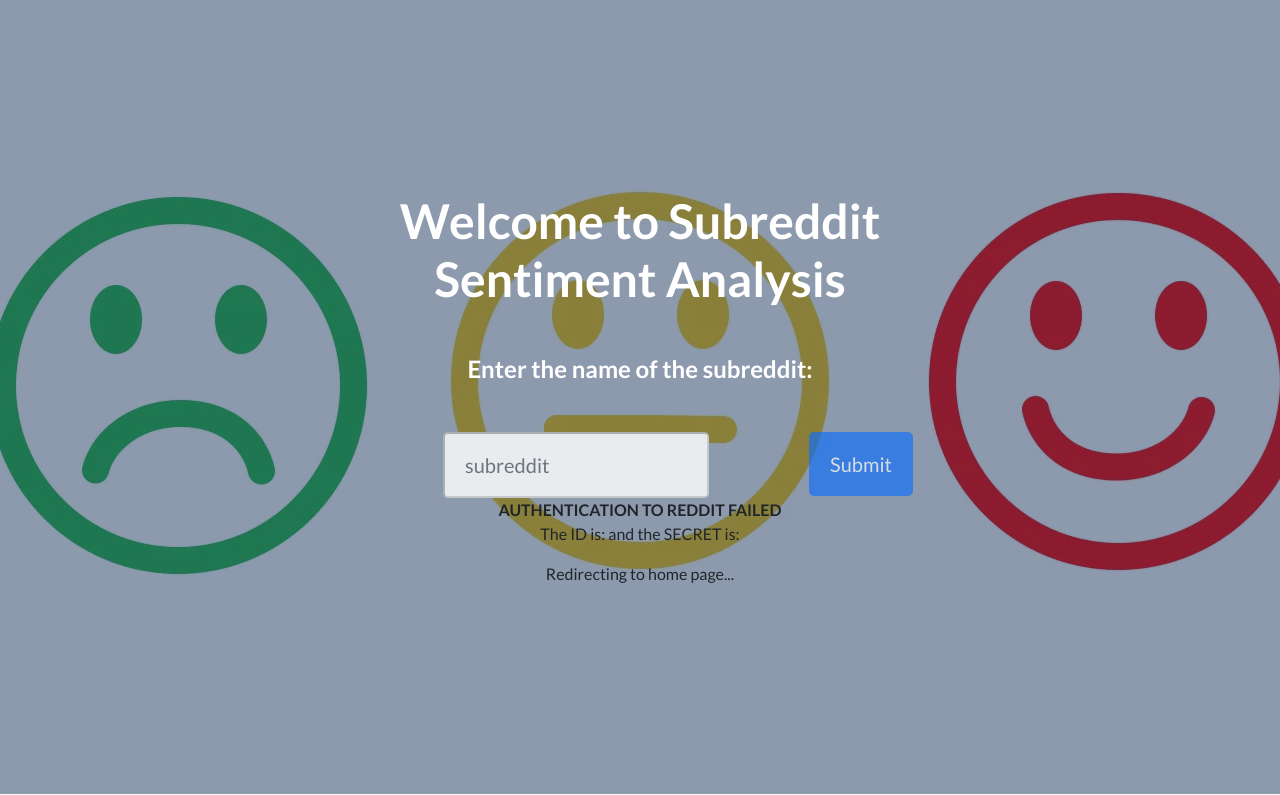
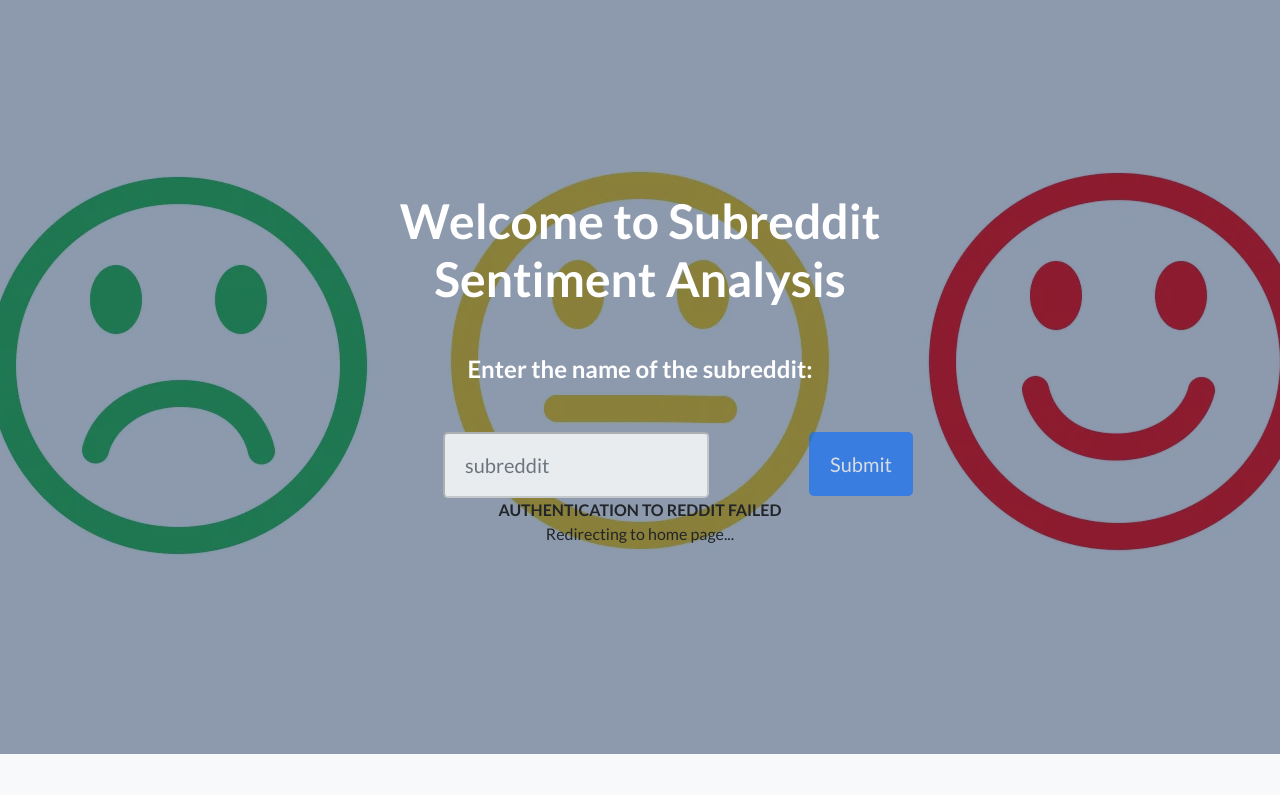
Before and after one commit to jamsep/Subreddit-Sentiment-Analysis-Flask-Web-App, a Flask app: page /authentication-failed/ in a window 1280 px wide. Shown: the part 56-851 px from the top of the page. Run offline with Flask 2, Linux system fonts and the light colour scheme; some libraries are stand-ins or nearby versions.

Commit message:
Fixed bugs

```diff
--- a/app.py
+++ b/app.py
@@ -11,10 +11,6 @@
 
 report_list = []
 subreddit_name = ''
-ID = ''
-SECRET = ''
-
-
 
 @app.route('/', methods=['GET', 'POST'])
 def index():
@@ -41,11 +37,6 @@
         if subreddit_report == None:
             return redirect(url_for('error'))
         elif type(subreddit_report) is tuple:
-            print("BAD AUTHENTICATION", file=sys.stdout)
-            global ID
-            global SECRET
-            ID = subreddit_report[0]
-            SECRET = subreddit_report[1]
             return redirect(url_for('authenticationFailed'))
         else:
             report_list = subreddit_report
@@ -75,7 +66,7 @@
 
 @app.route('/authentication-failed/')
 def authenticationFailed():
-    return render_template('failed.html', ID=ID, SECRET=SECRET), {"Refresh": "5; url=/"}
+    return render_template('failed.html'), {"Refresh": "5; url=/"}
 
 
 def clean_data():
--- a/templates/failed.html
+++ b/templates/failed.html
@@ -10,7 +10,6 @@
 <div id="submitSuccessMessage">
     <div class="text-center mb-3">
         <div class="fw-bolder">AUTHENTICATION TO REDDIT FAILED</div>
-        <p>The ID is: {{ ID }} and the SECRET is: {{ SECRET }}</p>
         <p>Redirecting to home page...</p>
     </div>
 </div>
```
